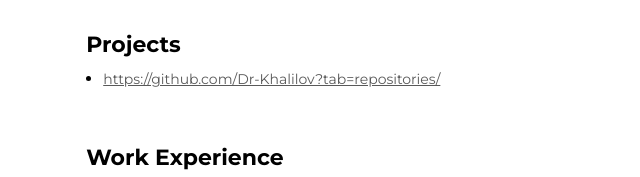
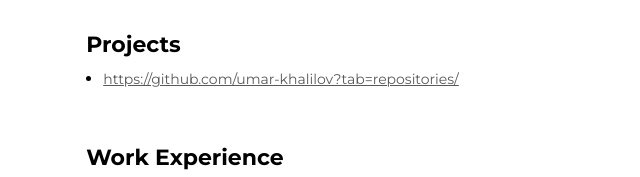
Before and after one commit to Dr-Khalilov/cv_umar_khalilov, a plain HTML site: page index.html in a window 1280 px wide. Shown: the part 391-568 px from the top of the page, 391-1031 px from the left. Drawn offline with Linux system fonts and the light colour scheme.

Commit message:
Add link to github

```diff
--- a/index.html
+++ b/index.html
@@ -134,7 +134,7 @@
                 <ul>
                     <li class='projects-item'>
                         <a class='projects-link' target='_blank'
-                            href='https://github.com/umar-khalilov?tab=repositories'>https://github.com/Dr-Khalilov?tab=repositories/</a>
+                            href='https://github.com/umar-khalilov?tab=repositories'>https://github.com/umar-khalilov?tab=repositories/</a>
                     </li>
                 </ul>
             </article>
```
